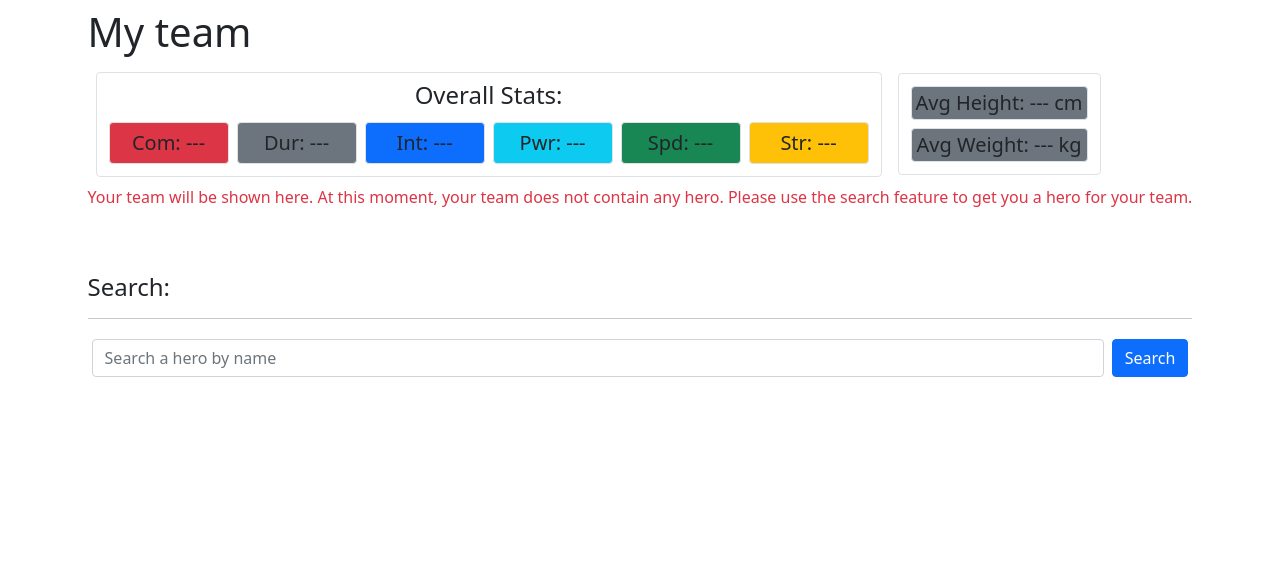
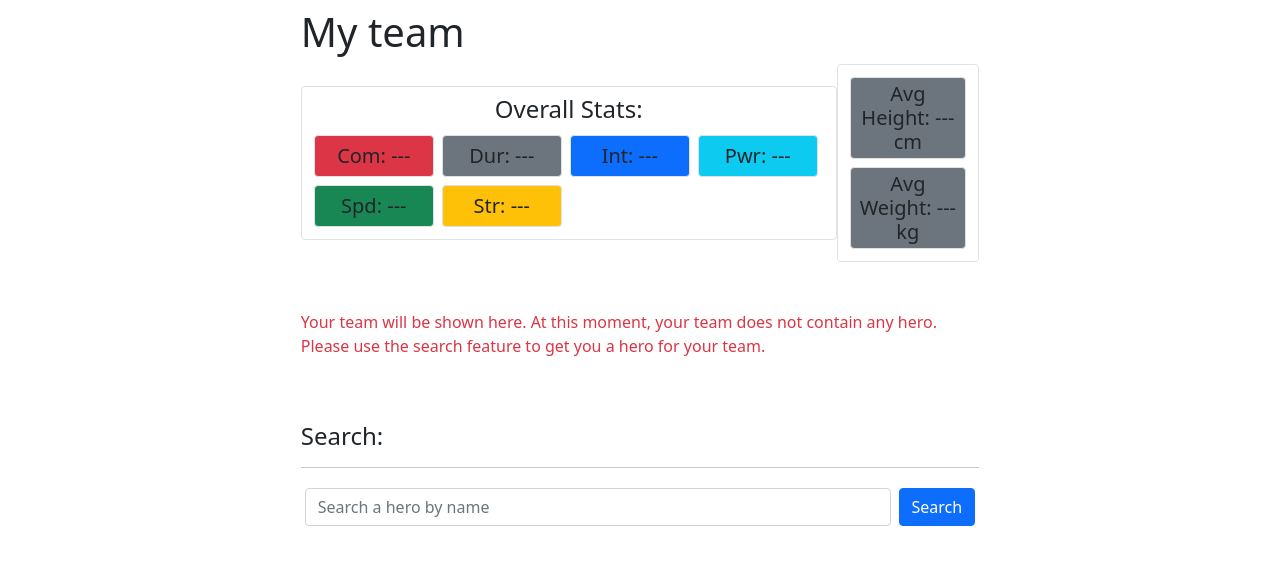
Before and after one commit to pablotejedor/heroes-team-deploy, a React (Create React App) app: page / in a window 1280 px wide. Shown: the top 564 px of the page. Built offline with nearby package versions, Linux system fonts and the light colour scheme.

Commit message:
prettywashing

```diff
--- a/src/components/HeroCardTeam.jsx
+++ b/src/components/HeroCardTeam.jsx
@@ -16,7 +16,7 @@ export const HeroCardTeam = ({ hero, heroTeam, setHeroTeam }) => {
   };
 
   return (
-    <div className="m-3 text-center rounded border" style={backgroundImage}>
+    <div className="my-3 mx-4 text-center rounded border" style={backgroundImage}>
       <img className="card-img-top" src={hero.image.url} alt={hero.id} />
       <div className="card-body">
         <h5 className="card-title">{hero.name}</h5>
--- a/src/components/MyTeam.jsx
+++ b/src/components/MyTeam.jsx
@@ -9,10 +9,10 @@ export const MyTeam = ({ heroTeam, setHeroTeam }) => {
   let averageWeight = getAverageWeight(heroTeam);
 
   return (
-    <div className="m-2">
+    <div className="m-2" style={{ width: "53vw" }}>
       <h1>My team</h1>
-      <div className="d-flex text-center align-items-center">
-        <div className="m-2 p-2 border rounded">
+      <div className="d-flex text-center align-items-center justify-content-between">
+        <div className=" p-2 border rounded">
           <h4>Overall Stats:</h4>
           <div className="d-flex flex-wrap">
             {overallStats.map((stat) => (
@@ -27,7 +27,7 @@ export const MyTeam = ({ heroTeam, setHeroTeam }) => {
           </div>
         </div>
 
-        <div className="m-2 p-2 border rounded">
+        <div className="p-2 border rounded">
           <div className="d-flex flex-column">
             <h5 className="m-1 p-1 border rounded bg-secondary">
               Avg Height: {averageHeight || "---"} cm
@@ -40,14 +40,14 @@ export const MyTeam = ({ heroTeam, setHeroTeam }) => {
       </div>
 
       {!heroTeam.length ? (
-        <p className="text-danger">
+        <p className="text-danger mt-5">
           Your team will be shown here. At this moment, your team does not
           contain any hero. Please use the search feature to get you a hero for
           your team.
         </p>
       ) : null}
 
-      <div className="d-flex flex-wrap">
+      <div className="d-flex justify-content-center flex-wrap">
         {heroTeam.map((hero) => (
           <HeroCardTeam
             hero={hero}
--- a/src/components/Search.jsx
+++ b/src/components/Search.jsx
@@ -67,7 +67,7 @@ export const Search = ({ heroTeam, setHeroTeam }) => {
                 </Form>
               )}
             </Formik>
-            <div className="d-flex flex-wrap m-3">
+            <div className="d-flex justify-content-center flex-wrap m-3" style={{maxWidth: '53vw'}}>
               {search ? (
                 search.map(hero => (
                   <HeroCard
```
